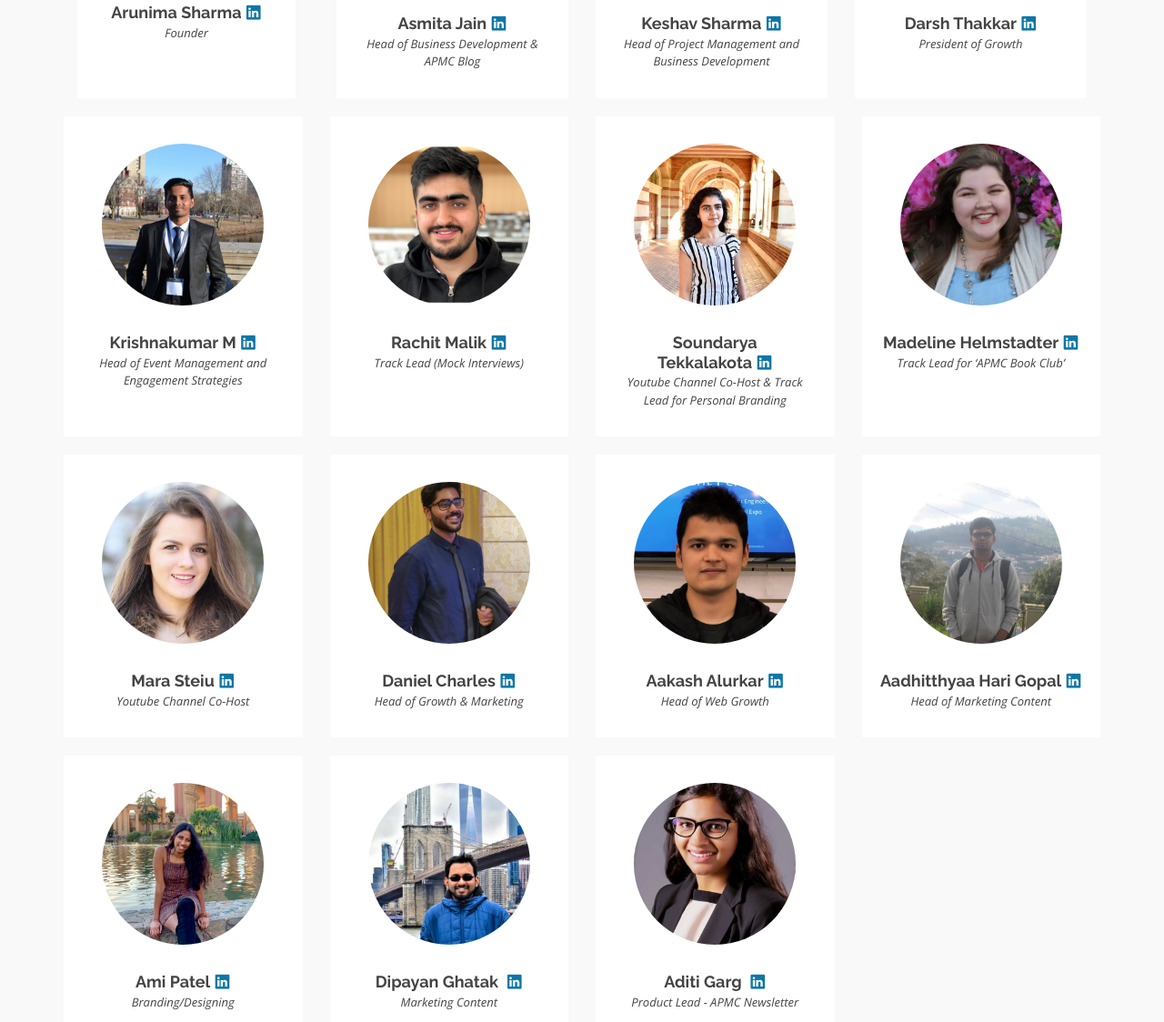
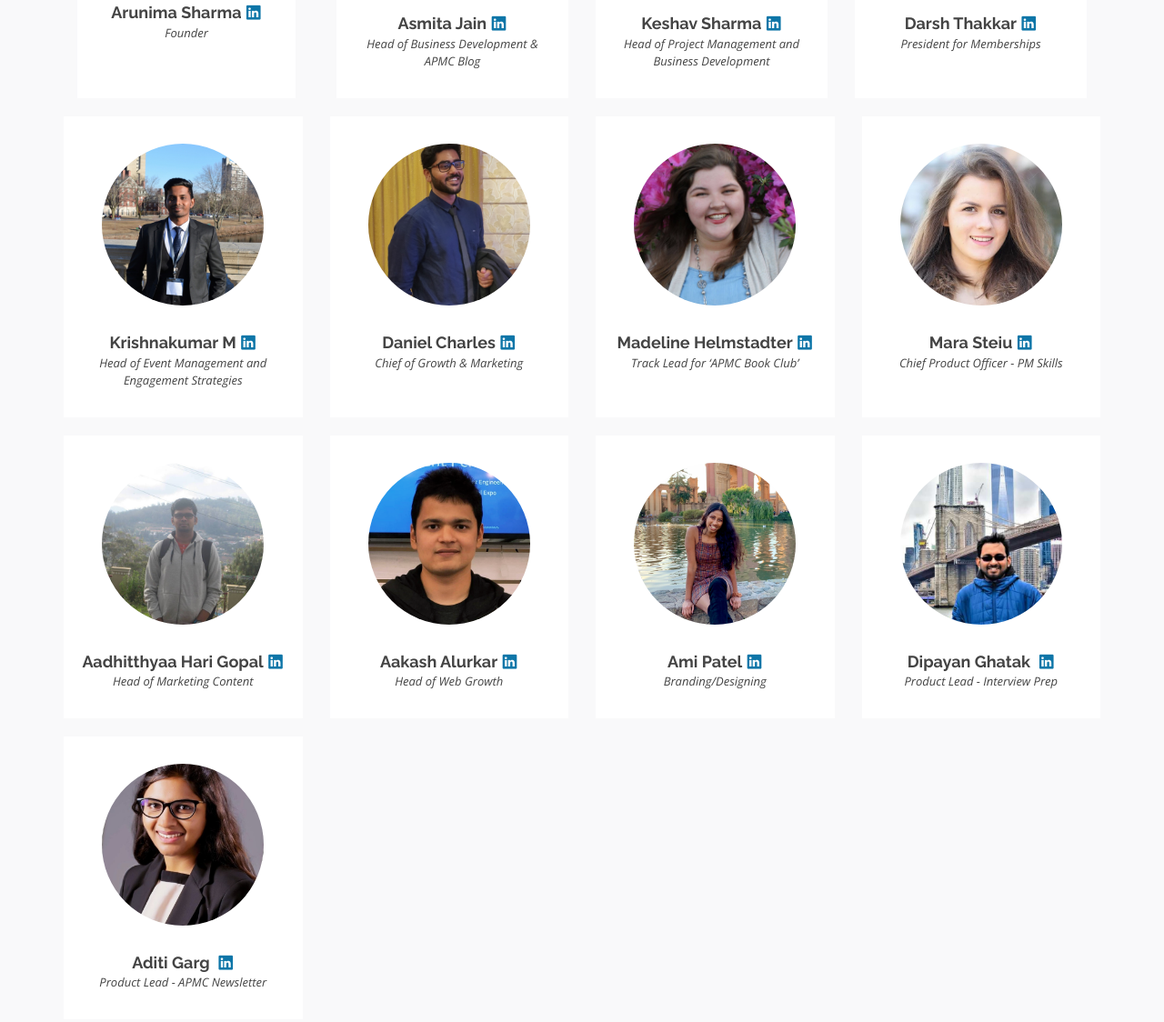
Before and after one commit to apmclub/apmclub.github.io, a plain HTML site: page team.html in a window 1280 px wide. Shown: the part 467-1591 px from the top of the page at 91% size. Drawn offline with nearby package versions, Linux system fonts and the light colour scheme.

Commit message:
team changes

```diff
--- a/team.html
+++ b/team.html
@@ -135,7 +135,7 @@
             <img src="../apmclub.github.io/assets/img/team/darsh.jpg" alt="">
             <h4>Darsh Thakkar&nbsp;<a href="https://www.linkedin.com/in/darshthakkar96/" target="_blank"><i
                   class="icofont-linkedin"></i></a></h4>
-            <span>President of Growth</span>
+            <span>President for Memberships</span>
 
           </div>
         </div>
@@ -153,20 +153,10 @@
 
           <div class="col-md-3 col-md-3 d-flex align-items-stretch">
             <div class="member">
-              <img src="../apmclub.github.io/assets/img/team/rachit.png" alt="">
-              <h4>Rachit Malik&nbsp;<a href="https://www.linkedin.com/in/rachit-k-malik/" target="_blank"><i
+              <img src="../apmclub.github.io/assets/img/team/daniel.jpg" alt="">
+              <h4>Daniel Charles&nbsp;<a href="https://www.linkedin.com/in/daniel94charles/" target="_blank"><i
                     class="icofont-linkedin"></i></a></h4>
-              <span>Track Lead (Mock Interviews)</span>
-
-            </div>
-          </div>
-
-          <div class="col-md-3 col-md-3 d-flex align-items-stretch">
-            <div class="member">
-              <img src="../apmclub.github.io/assets/img/team/soundarya.jpg" alt="">
-              <h4>Soundarya Tekkalakota&nbsp;<a href="https://www.linkedin.com/in/soundaryatekkalakota/"
-                  target="_blank"><i class="icofont-linkedin"></i></a></h4>
-              <span>Youtube Channel Co-Host & Track Lead for Personal Branding</span>
+              <span>Chief of Growth & Marketing</span>
 
             </div>
           </div>
@@ -186,17 +176,17 @@
               <img src="../apmclub.github.io/assets/img/team/mara.jpg" alt="">
               <h4>Mara Steiu&nbsp;<a href="https://www.linkedin.com/in/marasteiu/" target="_blank"><i
                     class="icofont-linkedin"></i></a></h4>
-              <span>Youtube Channel Co-Host</span>
+              <span>Chief Product Officer - PM Skills</span>
 
             </div>
           </div>
 
           <div class="col-md-3 col-md-3 d-flex align-items-stretch">
             <div class="member">
-              <img src="../apmclub.github.io/assets/img/team/daniel.jpg" alt="">
-              <h4>Daniel Charles&nbsp;<a href="https://www.linkedin.com/in/daniel94charles/" target="_blank"><i
+              <img src="../apmclub.github.io/assets/img/team/ahg.png" alt="">
+              <h4>Aadhitthyaa Hari Gopal&nbsp;<a href="https://www.linkedin.com/in/aadhitthyaa/" target="_blank"><i
                     class="icofont-linkedin"></i></a></h4>
-              <span>Head of Growth & Marketing</span>
+              <span>Head of Marketing Content</span>
 
             </div>
           </div>
@@ -207,16 +197,6 @@
               <h4>Aakash Alurkar&nbsp;<a href="https://www.linkedin.com/in/aakashalurkar/" target="_blank"><i
                     class="icofont-linkedin"></i></a></h4>
               <span>Head of Web Growth</span>
-
-            </div>
-          </div>
-
-          <div class="col-md-3 col-md-3 d-flex align-items-stretch">
-            <div class="member">
-              <img src="../apmclub.github.io/assets/img/team/ahg.png" alt="">
-              <h4>Aadhitthyaa Hari Gopal&nbsp;<a href="https://www.linkedin.com/in/aadhitthyaa/" target="_blank"><i
-                    class="icofont-linkedin"></i></a></h4>
-              <span>Head of Marketing Content</span>
 
             </div>
           </div>
@@ -236,7 +216,7 @@
               <img src="../apmclub.github.io/assets/img/team/dipayan.jpg" alt="">
               <h4>Dipayan Ghatak &nbsp;<a href="https://www.linkedin.com/in/dipayanghatak/" target="_blank"><i
                     class="icofont-linkedin"></i></a></h4>
-              <span>Marketing Content</span>
+              <span>Product Lead - Interview Prep</span>
 
             </div>
           </div>
```
